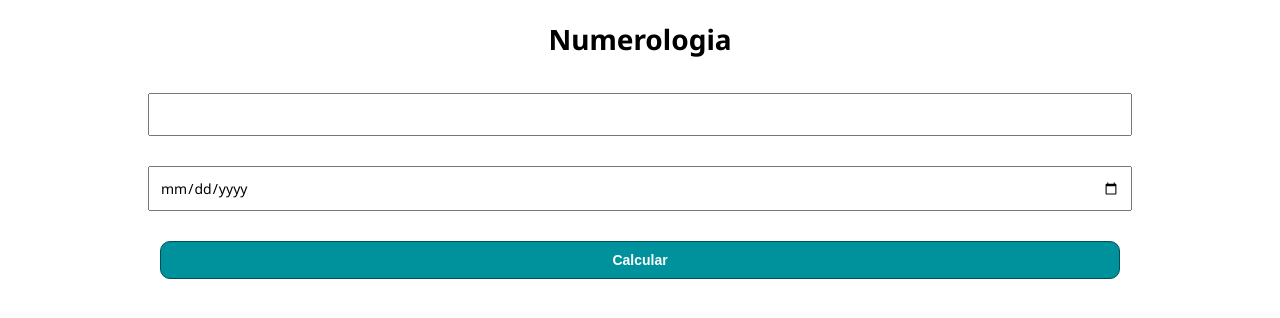
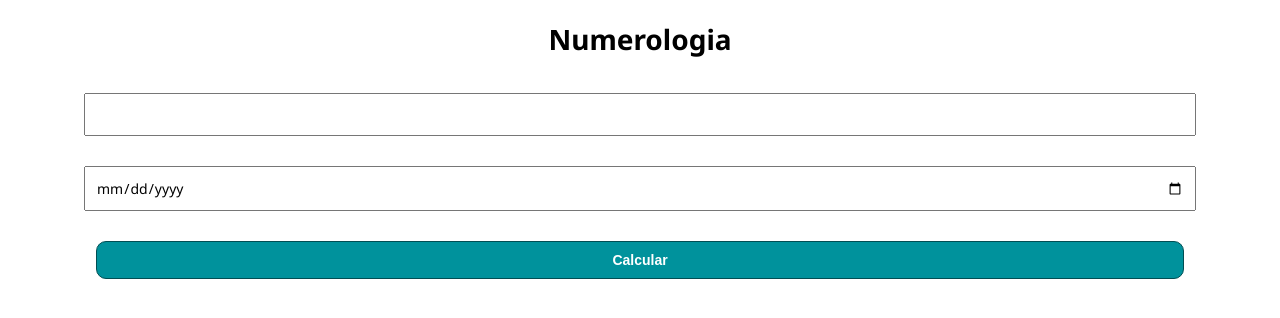
Before and after one commit to antropolouco/RV-numerologiaorixas, a plain HTML site: page index.html in a window 1280 px wide. Drawn offline with Linux system fonts and the light colour scheme.

Commit message:
Update style.css

```diff
--- a/assets/style.css
+++ b/assets/style.css
@@ -25,7 +25,7 @@ form {
 }
 
 input {
-    width: 75%;
+    width: 85%;
     margin: 15px 0;
     padding: 10px;
     font-family: 'Noto Sans', sans-serif;
@@ -33,7 +33,7 @@ input {
 }
 
 button {
-    width: 75%;
+    width: 85%;
     margin: 15px 0;
     padding: 10px;
     background-color: #00929c;
@@ -51,7 +51,7 @@ button:hover {
 
 .div-table {
     display: table;
-    width: 75%;
+    width: 85%;
     margin-left: auto;
     margin-right: auto;
 }
```
